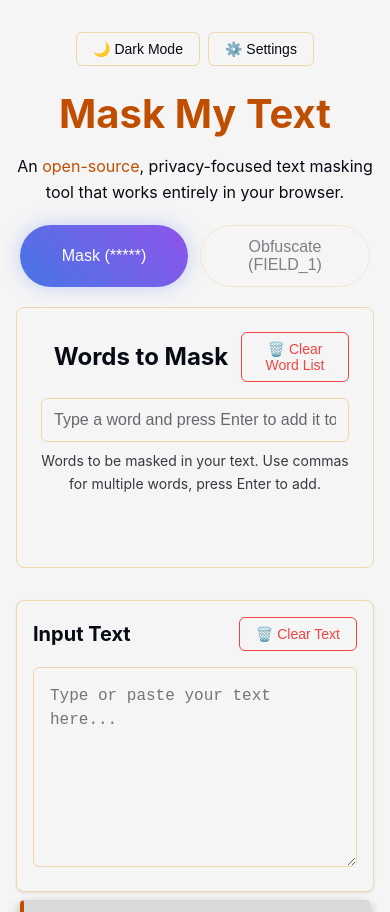
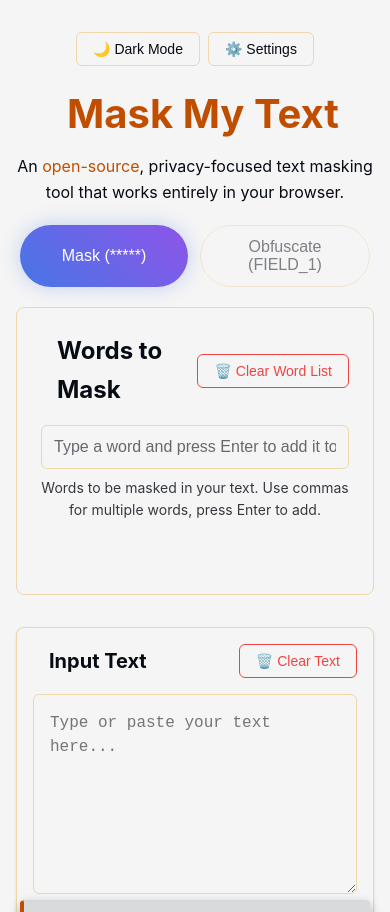
Before and after one commit to richardjypark/maskmytext.com, a website: page www/index.html in a window 390 px wide. Shown: the top 912 px of the page. Drawn offline with Linux system fonts and the light colour scheme.

Commit message:
ui mobile

```diff
--- a/www/index.html
+++ b/www/index.html
@@ -1,5 +1,5 @@
 <!DOCTYPE html>
-<html>
+<html data-theme="light" data-mask-mode="asterisks" class="loading">
   <head>
     <meta charset="utf-8" />
     <title>Mask My Text</title>
@@ -31,6 +31,9 @@
         // Set initial mask mode class
         const savedMaskMode = localStorage.getItem("maskMode") || "asterisks";
         document.documentElement.setAttribute("data-mask-mode", savedMaskMode);
+
+        // Remove loading class to show content
+        document.documentElement.classList.remove("loading");
 
         // Add initial-load class to prevent FOUC (Flash of Unstyled Content)
         document.documentElement.classList.add("initial-load");
@@ -212,6 +215,15 @@
 
       .theme-toggle:hover {
         background: var(--border-color);
+      }
+
+      h1,
+      h2,
+      h3,
+      h4,
+      h5,
+      h6 {
+        padding-left: 1rem; /* Adjust the padding value as needed */
       }
 
       h1 {
@@ -472,6 +484,26 @@
         }
         .decode-box {
           grid-template-columns: 1fr;
+        }
+
+        /* Mobile: keep header title and clear-button separate in two columns */
+        .mask-words-header,
+        .text-box-header {
+          display: grid;
+          grid-template-columns: 1fr auto; /* title on left, button on right */
+          column-gap: 0.5rem;
+          align-items: start; /* button stays top-aligned */
+        }
+
+        .mask-words-header h2,
+        .text-box-header h2 {
+          margin: 0; /* remove any extra margins */
+          min-width: 0; /* allow wrapping within column */
+        }
+
+        .mask-words-header button,
+        .text-box-header button {
+          margin: 0; /* ensure button sits inside its grid cell */
         }
       }
 
@@ -737,6 +769,57 @@
 
       html {
         overflow-y: scroll; /* Always show vertical scrollbar */
+      }
+
+      .loading .content-section {
+        display: none; /* Hide content sections initially */
+      }
+
+      .mask-words-header h2 {
+        text-align: left; /* Ensure the title is left-aligned */
+      }
+
+      /* Fix clear buttons so they stay inside their section on mobile */
+      @media (max-width: 768px) {
+        .mask-words-header {
+          display: flex;
+          justify-content: space-between;
+          align-items: center;
+          flex-wrap: wrap;
+          gap: 0.5rem;
+        }
+        #words-heading {
+          min-width: 0; /* override the desktop-only min-width */
+          flex: 1; /* take up remaining space */
+        }
+        #clear-words-btn {
+          flex-shrink: 0; /* stay visible, don't shrink below content */
+        }
+
+        .text-box-header {
+          display: flex;
+          justify-content: space-between;
+          align-items: center;
+          flex-wrap: wrap;
+          gap: 0.5rem;
+        }
+        .text-box-header h2 {
+          min-width: 0; /* allow the heading to shrink on mobile */
+          flex: 1;
+        }
+        .text-box-header button {
+          flex-shrink: 0;
+        }
+      }
+
+      /* only vertically stack Input/Output headers on *very* narrow viewports */
+      @media (max-width: 360px) {
+        .text-box-header {
+          display: flex;
+          flex-direction: column;
+          align-items: flex-start;
+          gap: 0.5rem;
+        }
       }
     </style>
   </head>
@@ -1063,6 +1146,8 @@
             decodeOutput.textContent = decodedText;
           }
         });
+
+        document.documentElement.classList.remove("loading");
       });
 
       // DOM Elements
```
